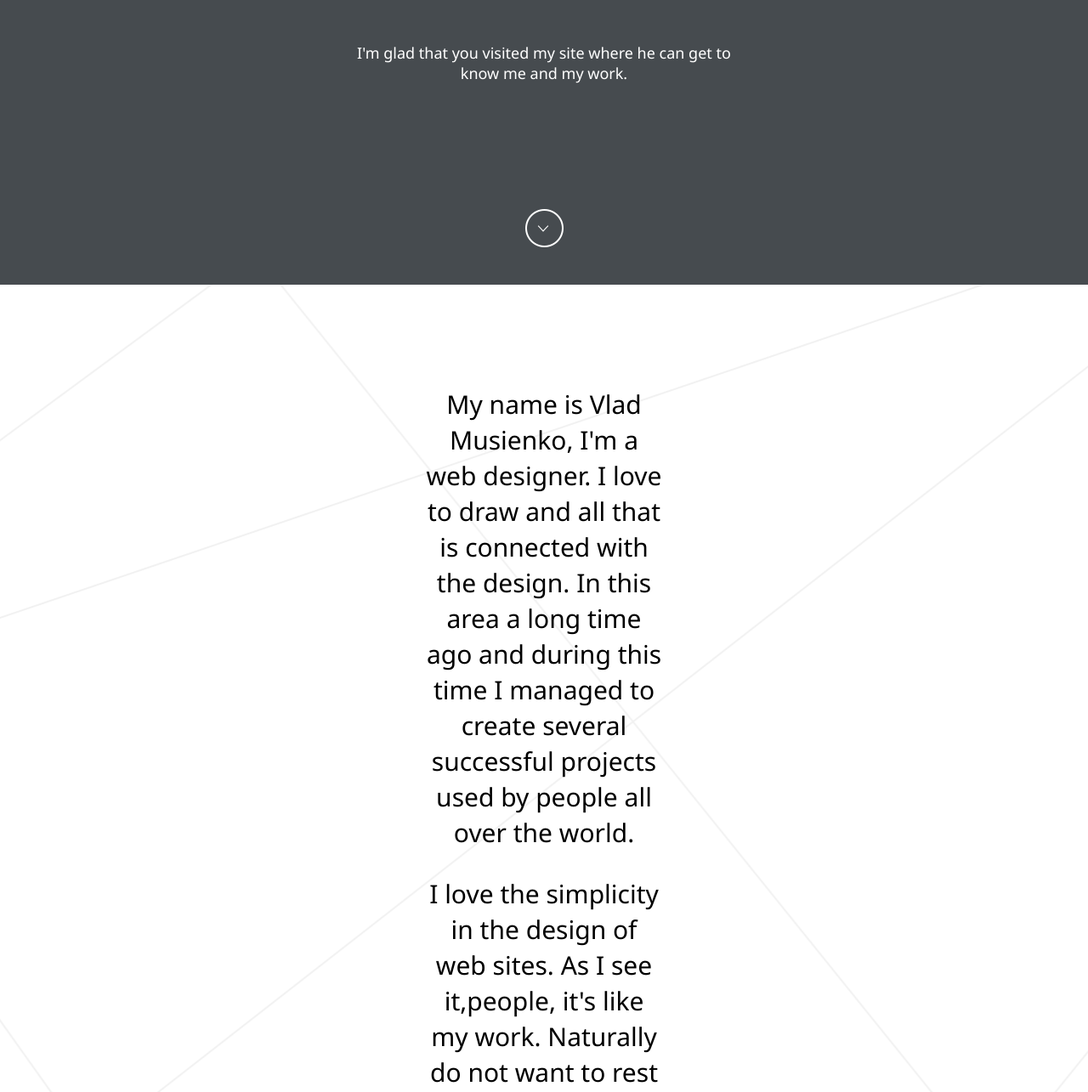
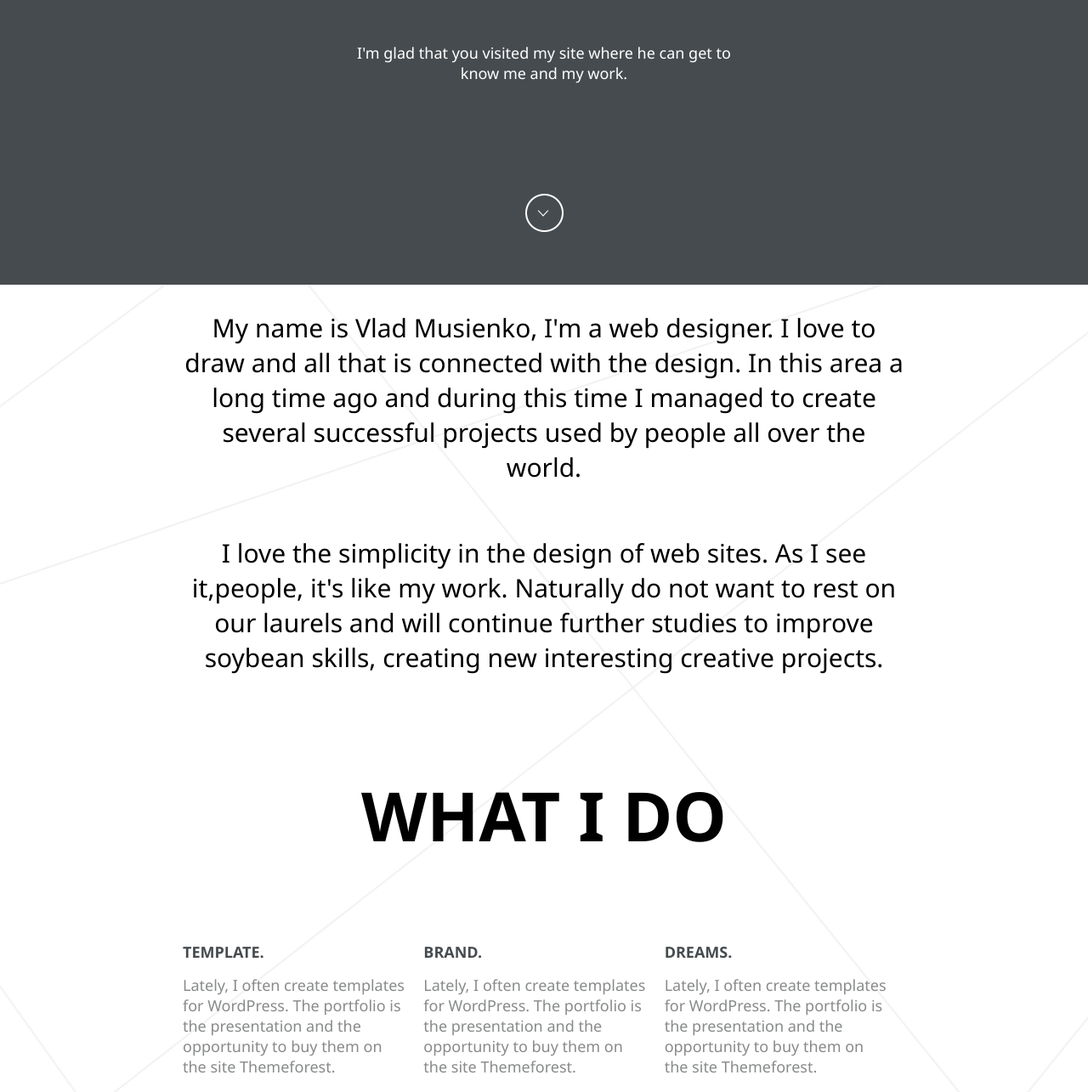
Before and after one commit to TimTimchenko/HTML, a plain HTML site: page lesson8/index.html in a window 1280 px wide. Shown: the part 515-1800 px from the top of the page at 85% size. Drawn offline with Linux system fonts and the light colour scheme.

Commit message:
3105 commit lesson 8

```diff
--- a/lesson8/css/style.css
+++ b/lesson8/css/style.css
@@ -1,55 +1,57 @@
-body{
-   background: url("../img/bg3.png");
-   background-position: bottom;
-   width: 100%;
-   height: 1892px;
-   font-family: Segoe UI, Arial, sans-serif;
+body {
+    background: url("../img/bg3.png");
+    background-position: bottom;
+    width: 100%;
+    font-family: Segoe UI, Arial, sans-serif;
+}
 
-}
 header {
     background-color: #464b4f;
     height: 850px;
+}
 
-}
 .logo {
     padding-top: 80px;
     text-align: center;
 }
+
 h1 {
     padding-top: 130px;
     text-align: center;
     font-size: 80px;
     color: white;
     text-transform: uppercase;
+}
 
-}
 header p {
-    margin-top: 25px;
+    max-width: 450px;
+    margin: auto;
     text-align: center;
     font-size: 18px;
     color: white;
+    padding-bottom: 130px;
+ }
 
-}
 .icon {
-    padding-top: 130px;
     text-align: center;
 }
-article {
+
+/*article {
     margin: 120px 490px;
-}
+}*/
+
 article p {
-    padding: 0 10px;
+    padding: 30px 10px;
+    margin: 0 auto;
+    max-width: 850px;
     font-size: 30px;
-    line-height: 42px;
     text-align: center;
-}
+ }
+
 article h3 {
-    margin: 130px 0;
-    padding: 0 10px;
     font-size: 80px;
     font-weight: bold;
     text-transform: uppercase;
-    line-height: 36px;
     text-align: center;
 }
 
@@ -57,13 +59,15 @@ td h2 {
     font-size: 18px;
     font-weight: bold;
     text-transform: uppercase;
-    line-height: 42px;
     color: #464b4f;
 }
 
-td {
-    padding-right: 10px;
+table {
+    max-width: 850px;
+    margin: 70px auto;
     font-size: 18px;
-    line-height: 30px;
     color: #888a8b;
 }
+td {
+    padding-right: 20px;
+}
--- a/lesson8/index.html
+++ b/lesson8/index.html
@@ -6,7 +6,7 @@
     <meta http-equiv="X-UA-Compatible" content="IE=edge">
     <meta name="viewport" content="width=device-width, initial-scale=1">
     <meta name="description" content="" />
-	<link rel="icon" href="img/favicon.png"/>
+    <link rel="icon" href="img/favicon.png" />
     <link rel="stylesheet" href="css/normalize.css" />
     <link rel="stylesheet" href="css/style.css" />
 
@@ -17,12 +17,11 @@
         <img src="img/logo.png" alt="logo"/>
     </div>
     <h1>i love design</h1>
-        <p>I'm glad that you visited my site where he can get to <br>know me and my work.</p>
+    <p>I'm glad that you visited my site where he can get to know me and my work.</p>
     <div class="icon">
         <a href="#one"><img src="img/down-icon.png" alt="down"/></a>
     </div>
 </header>
-
     <article>
         <p><a name="one"></a>My name is Vlad Musienko, I'm a web designer. I love to draw and all that is connected with the design. In this area a long time ago and during this time I managed to create several successful projects used by people all over the world.</p>
         <p>I love the simplicity in the design of web sites. As I see it,people, it's like my work. Naturally do not want to rest on our laurels and will continue further studies to improve soybean skills, creating new interesting creative projects.</p>
```
Lines whose indentation alone changed are shown as unchanged.
